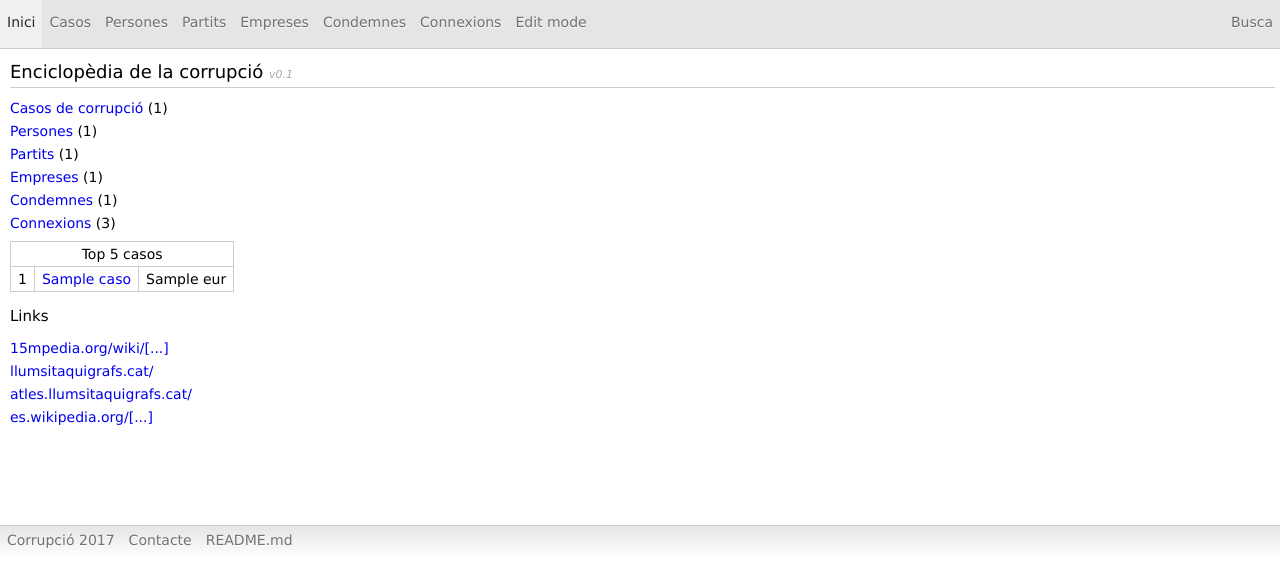
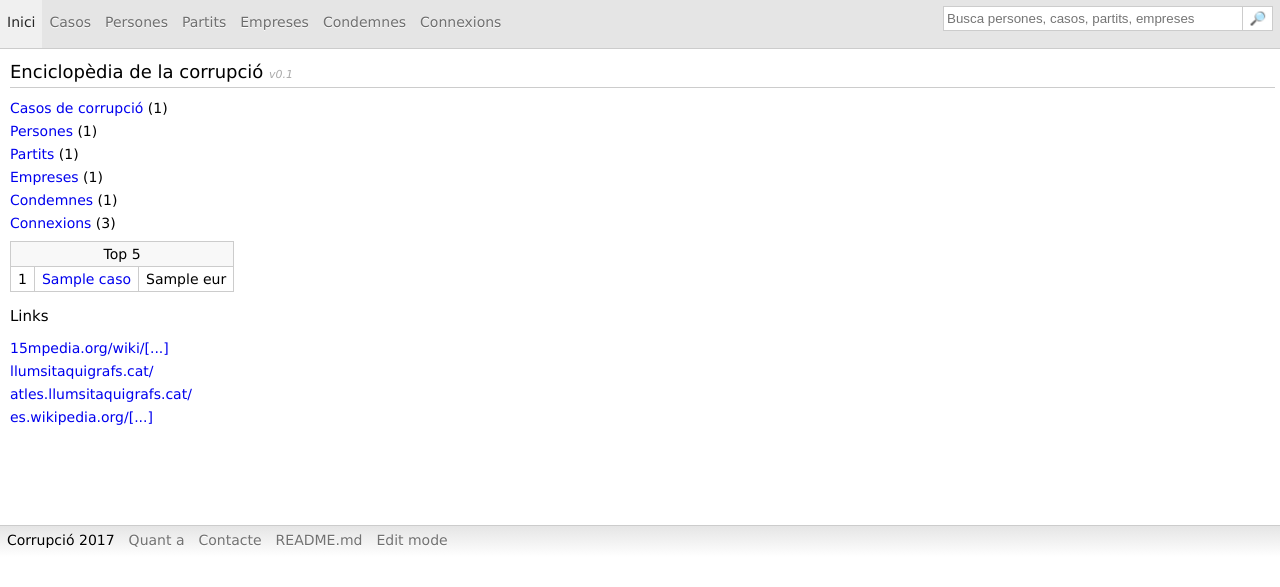
Before and after one commit to holalluis/corrupcio, a PHP site: page / in a window 1280 px wide. Shown: the top 587 px of the page. Run offline with PHP 8.4, Linux system fonts and the light colour scheme; tables that the repository leaves empty or names only in its code hold one stand-in row (values such as "Sample post").

Commit message:
millores

```diff
--- a/about.php
+++ b/about.php
@@ -17,7 +17,7 @@
 
 <div id=root>
 
-<!--titol--><h1>Enciclopèdia de la Corrupció</h1>
+<!--titol--><h1>Enciclopèdia de la corrupció</h1>
 
 <h3>Quant a</h3>
 
--- a/busca.php
+++ b/busca.php
@@ -1,39 +1,33 @@
-<div id=busca class=amagat>
+<div id=busca>
 	<form action=resultats.php method=get>
-		<input id=q name=q type=search placeholder="Busca persones, casos, partits, empreses" autocomplete=off>
+		<input id=q name=q type=search placeholder="Busca persones, casos, partits, empreses" autocomplete=off required>
 		<button>&#128270;</button>
 	</form>
 </div>
 
 <style>
 	#busca {
-		background:#fafafa;
 		text-align:center;
-		padding:1em 0;
-		border-bottom:1px solid #ccc;
-		transition:all 0.2s;
 	}
-	#busca.amagat {
-		color:transparent;
-		visibility:hidden;
-		height:0;
-		padding:0;
-		border:none;
-		transition:all 0s;
+	#busca form {
+		display:flex;
 	}
 	#busca input#q {
 		padding-top:0.5em;
 		padding-bottom:0.5em;
 		padding-left:0.2em;
 		width:300px;
+		height:25px;
 		outline:none;
 		border:1px solid #ccc;
 		margin-bottom:2px;
 	}
 	#busca form button {
-		padding:5px 16px;
-		background:#ddd;
+		background:#fff;
 		border:1px solid #ccc;
+		display:block;
+		margin-left:-1px;
+		height:25px;
 	}
 	#busca form button:hover {
 		background:#eee;
--- a/contact.php
+++ b/contact.php
@@ -8,7 +8,9 @@
 </head><body>
 <?php include'navbar.php'?>
 
-<!--titol--><h1>Gran Enciclopèdia de la Corrupció</h1>
+<div id=root>
+
+<!--titol--><h1>Enciclopèdia de la corrupció</h1>
 
 <h2>Contacta</h2>
 
@@ -40,3 +42,5 @@
 		echo('<br><br>Missatge enviat. Gràcies per contactar amb nosaltres. Ens posarem en contacte amb tu en el mínim temps possible.');
 	?>
 </div>
+
+</div>
--- a/css.css
+++ b/css.css
@@ -51,10 +51,20 @@ li.item {
 	margin:0;
 }
 
+li.item:nth-child(odd) {
+	background:#f8f8f8;
+}
+
 /*tables*/
 table{border-collapse:collapse}
+tr:nth-child(odd){
+	background:#f8f8f8;
+}
 th{font-weight:normal}
-th,td{border:1px solid #ccc}
+th,td{
+	border:1px solid #ccc;
+	padding:2px;
+}
 
 /*misc*/
 hr{border:none;border-bottom:1px solid #ccc}
--- a/edit_mode.php
+++ b/edit_mode.php
@@ -18,10 +18,10 @@
 				<button onclick="window.location='edit/view_mode.php'">
 					<?php
 						if($view_mode) {
-							echo "View mode [ON]/OFF";
+							echo "View mode <b>ON</b>/OFF";
 						}
 						else {
-							echo "View mode ON/[OFF]";
+							echo "View mode ON/<b>OFF</b>";
 						}
 					?>
 				</button>
@@ -47,6 +47,7 @@
 				text-shadow: 0 1px 0 #000;
 				padding:2px;
 				display:flex;
+				flex-wrap:wrap;
 			}
 			#edit_mode_header button {
 				padding:0.5em;
--- a/footer.php
+++ b/footer.php
@@ -1,22 +1,54 @@
+
 <div id=footer>
-	<div class=item onclick=window.location='about.php'>Corrupció <?php echo date('Y') ?></div>
+	<div class=titol>Corrupció <?php echo date("Y")?></div>
+	<div class=item onclick=window.location='about.php'>Quant a</div>
 	<div class=item onclick=window.location='contact.php'>Contacte</div>
 	<div class=item onclick=window.open('README.md')>README.md</div>
+
+	<!--edit mode-->
+	<?php
+		if(!$edit_mode and !$view_mode) {
+			?>
+			<div class='item invisible' pagina onclick=access()>
+				<div>Edit mode</div>
+				<script>
+					function access()
+					{
+						var pass=prompt("Password:");
+						var sol=new XMLHttpRequest();
+						sol.open('POST','edit/access.php',true);
+						sol.setRequestHeader("Content-type","application/x-www-form-urlencoded");
+						sol.onreadystatechange=function()
+						{
+							if(this.readyState==4&&this.status==200)
+							{
+								console.log(this.responseText);
+								window.location.reload();//millorar
+							}
+						}
+						sol.send("pass="+pass);
+					}
+				</script>
+			</div>
+			<?php
+		}
+	?>
 </div>
 
 <style>
 	#footer {
-		margin-top:2em;
 		background:linear-gradient(#e5e5e5,white);
 		border-top:1px solid #ccc;
 		text-shadow:0 1px 0 #fff;
 		display:flex;
 	}
+	#footer .titol {
+		padding:0.4em 0.5em 0.65em 0.5em;
+		color:black;
+	}
 	#footer .item {
-		display:inline-block;
 		padding:0.4em 0.5em 0.65em 0.5em;
 		cursor:pointer;
-		border-bottom:1px solid transparent;
 		color:rgba(0,0,0,0.55);
 	}
 	#footer .item:hover {
--- a/index.php
+++ b/index.php
@@ -55,7 +55,7 @@
 <!--top 5 casos-->
 <div>
 	<table id=top5>
-		<tr><th colspan=3>Top 5 casos
+		<tr><th colspan=3>Top 5
 		<?php
 			$sql="SELECT * FROM casos ORDER BY espoli DESC LIMIT 5";
 			$res=$mysql->query($sql) or die(mysqli_error($mysql));
--- a/navbar.php
+++ b/navbar.php
@@ -27,49 +27,15 @@
 		<div class='item invisible' pagina=empreses  onclick=window.location='empreses.php' >Empreses</div>
 		<div class='item invisible' pagina=condemnes onclick=window.location='condemnes.php'>Condemnes</div>
 		<div class='item invisible' pagina=relacions onclick=window.location='relacions.php'>Connexions</div>
-		<!--edit mode-->
-		<?php
-			if(!$edit_mode and !$view_mode) {
-				?>
-				<div class='item invisible' pagina onclick=access()>
-					<div>Edit mode</div>
-					<script>
-						function access()
-						{
-							var pass=prompt("Password:");
-							var sol=new XMLHttpRequest();
-							sol.open('POST','edit/access.php',true);
-							sol.setRequestHeader("Content-type","application/x-www-form-urlencoded");
-							sol.onreadystatechange=function()
-							{
-								if(this.readyState==4&&this.status==200)
-								{
-									console.log(this.responseText);
-									window.location.reload();//millorar
-								}
-							}
-							sol.send("pass="+pass);
-						}
-					</script>
-				</div>
-				<?php
-			}
-		?>
 	</div>
 
-	<!--btn busca-->
-	<div class='item invisible' pagina onclick=mostraBusca()>
-		Busca
-		<script>
-			function mostraBusca(){
-				qs('#busca').classList.toggle('amagat');
-				setTimeout(function(){qs('#busca #q').focus()},300);
-			}
-		</script>
+	<!--menu buscar-->
+	<div class="item invisible">
+		<?php include'busca.php'?>
 	</div>
+
 </div>
 
-<!--menu buscar--><?php include'busca.php'?>
 
 <style>
 	#navbar {
--- a/relacions.php
+++ b/relacions.php
@@ -53,7 +53,7 @@
 	Connexions
 </h1>
 
-<p class=descripcio>Llista de connexions entre persones, casos, partits i empreses</p>
+<p class=descripcio>Connexions entre persones amb casos, partits i/o empreses</p>
 
 <h3>
 	<button class=toggleVisib onclick=toggleVisib('relacions_persona_cas',this)></button>
```
Also changed, not shown: insert.php (+6 -7 lines), resultats.php (+7 -3 lines).
